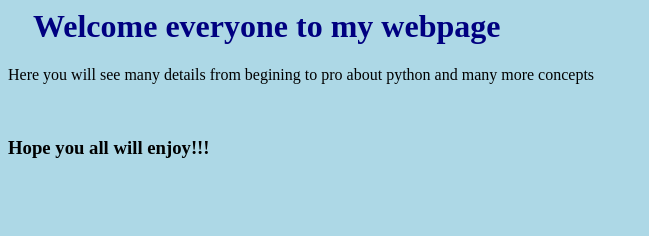
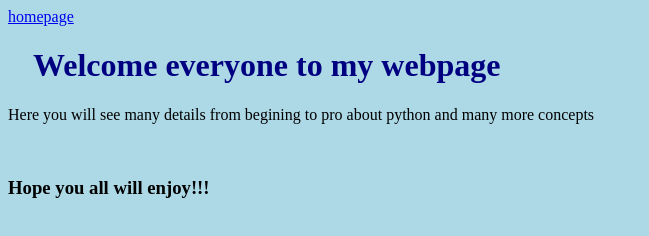
Before and after one commit to Khushitech-work/website, a plain HTML site: page index.html in a window 1280 px wide. Shown: the whole page, without its empty margins (0-649 px from the left). Drawn offline with Linux system fonts and the light colour scheme.

Commit message:
Update index.html

```diff
--- a/index.html
+++ b/index.html
@@ -1,6 +1,7 @@
 <html>
   <head>
     <title> Khushi </title>
+    <a href="home.html"> homepage </a>
    <link rel="stylesheet" href="index.css">
   </head>
   <body>
```
